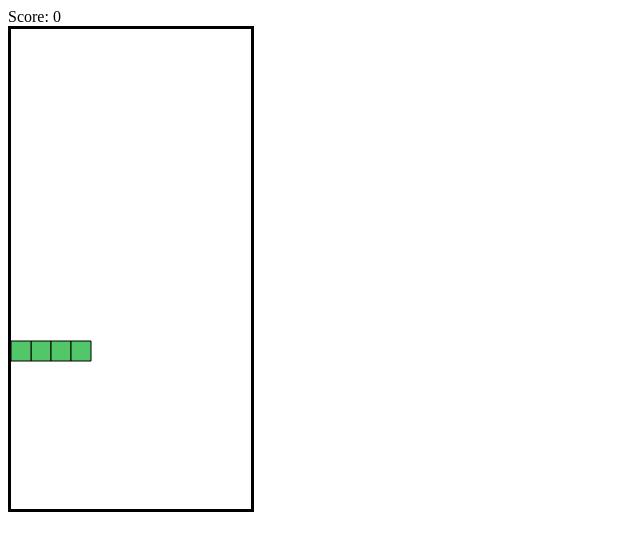
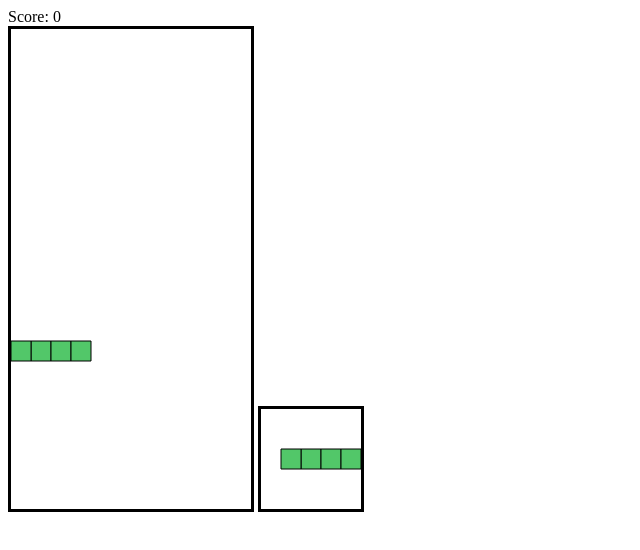
Before and after one commit to lcevans/tetris, a plain HTML site: page index.html in a window 1280 px wide. Shown: the whole page, without its empty margins (0-640 px from the left). Drawn offline with Linux system fonts and the light colour scheme.

Commit message:
Add next piece window

```diff
--- a/code.js
+++ b/code.js
@@ -2,6 +2,8 @@
 // Global vars
 let canvas
 let ctx
+let next_piece_canvas
+let next_piece_ctx
 let board
 const block_size = 20;
 let score = 0;
@@ -33,6 +35,7 @@ let x;
 let y = 0;
 let color_idx;
 let piece;
+let next_piece_color_idx = 2; // TODO Dont initialize here!
 
 // Board
 initializeBoard = function() {
@@ -48,6 +51,8 @@ initializeBoard = function() {
 initializeCanvas = function() {
     canvas = document.getElementById('canvas')
     ctx = canvas.getContext('2d')
+    next_piece_canvas = document.getElementById('next_piece_canvas')
+    next_piece_ctx = next_piece_canvas.getContext('2d')
 }
 
 initializePiece = function() {
@@ -57,7 +62,8 @@ initializePiece = function() {
         j = 0;
         x = i * block_size;
         y = j * block_size;
-        color_idx = 1 + Math.floor(Math.random() * 6);
+        color_idx = next_piece_color_idx
+        next_piece_color_idx = 1 + Math.floor(Math.random() * 6);
         piece = PIECES[color_idx]; // TODO: Deep copy? Maybe doesn't matter...
 
         // TODO: Random rotation
@@ -69,6 +75,8 @@ render = function() {
     // clear
     ctx.beginPath();
     ctx.clearRect(0, 0, canvas.width, canvas.height);
+    next_piece_ctx.beginPath();
+    next_piece_ctx.clearRect(0, 0, next_piece_canvas.width, next_piece_canvas.height);
 
     // draw board
     for (let i = 0; i < board.length; i++) {
@@ -98,6 +106,21 @@ render = function() {
         ctx.fill();
         ctx.stroke();
     }
+
+    // draw next piece
+    let next_piece = PIECES[next_piece_color_idx]
+    for (let offset of next_piece) {
+        px = (2 + offset[0]) * block_size;
+        py = (2 + offset[1]) * block_size;
+        next_piece_ctx.beginPath();
+        next_piece_ctx.fillStyle = COLORS[next_piece_color_idx];
+        next_piece_ctx.strokeStyle = BORDER_COLOR;
+        next_piece_ctx.lineWidth = 1;
+        next_piece_ctx.rect(px, py, block_size, block_size);
+        next_piece_ctx.fill();
+        next_piece_ctx.stroke();
+    }
+
 }
 
 collision = function(i, j) {
--- a/index.html
+++ b/index.html
@@ -4,5 +4,6 @@
   <body>
     <div id="score"></div>
     <canvas id="canvas" width="240" height="480" style="border:3px solid #000000;"></canvas>
+    <canvas id="next_piece_canvas" width="100" height="100" style="border:3px solid #000000;"></canvas>
   </body>
 </html>
```
Also changed, not shown: bugs.txt.
